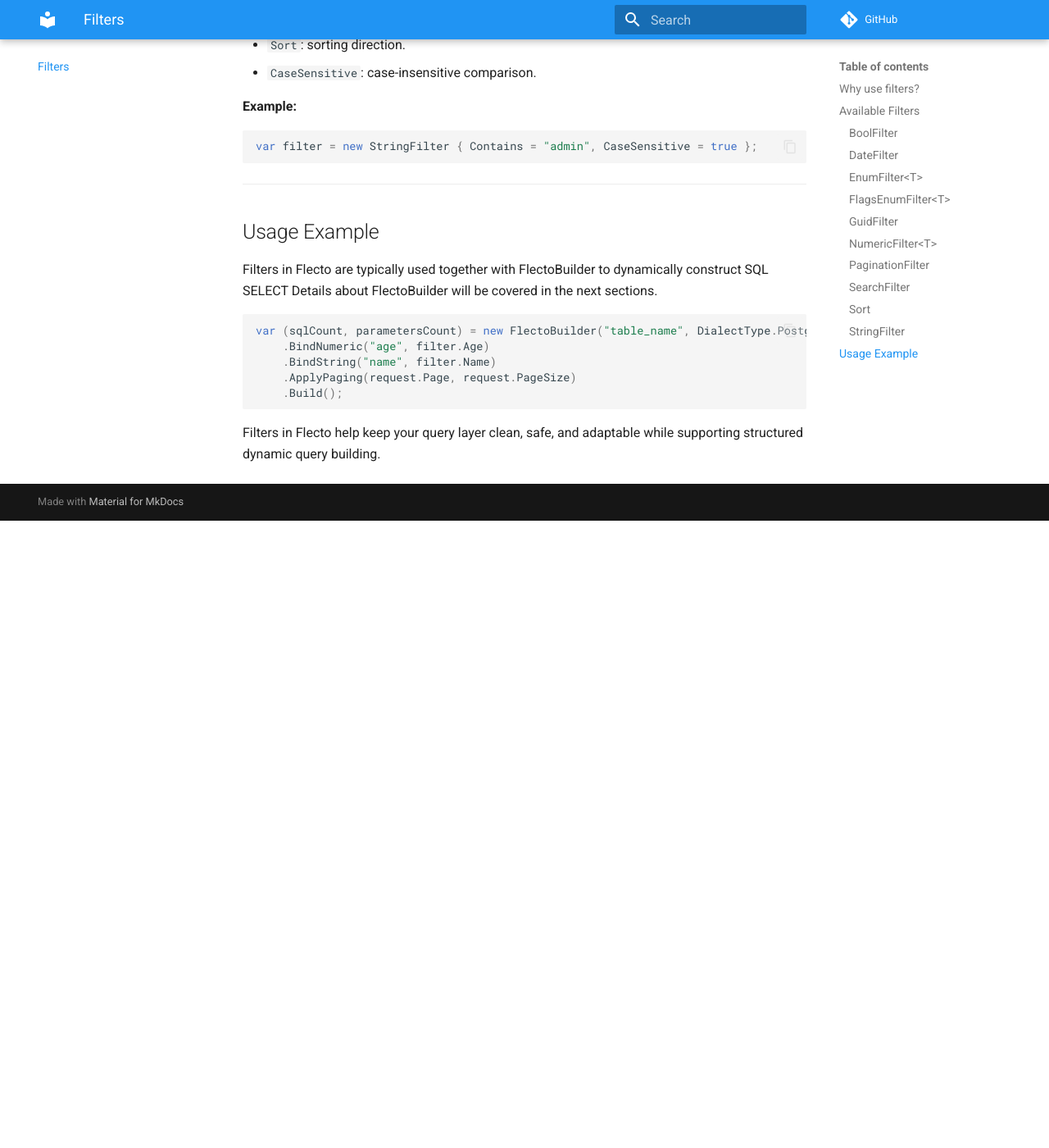
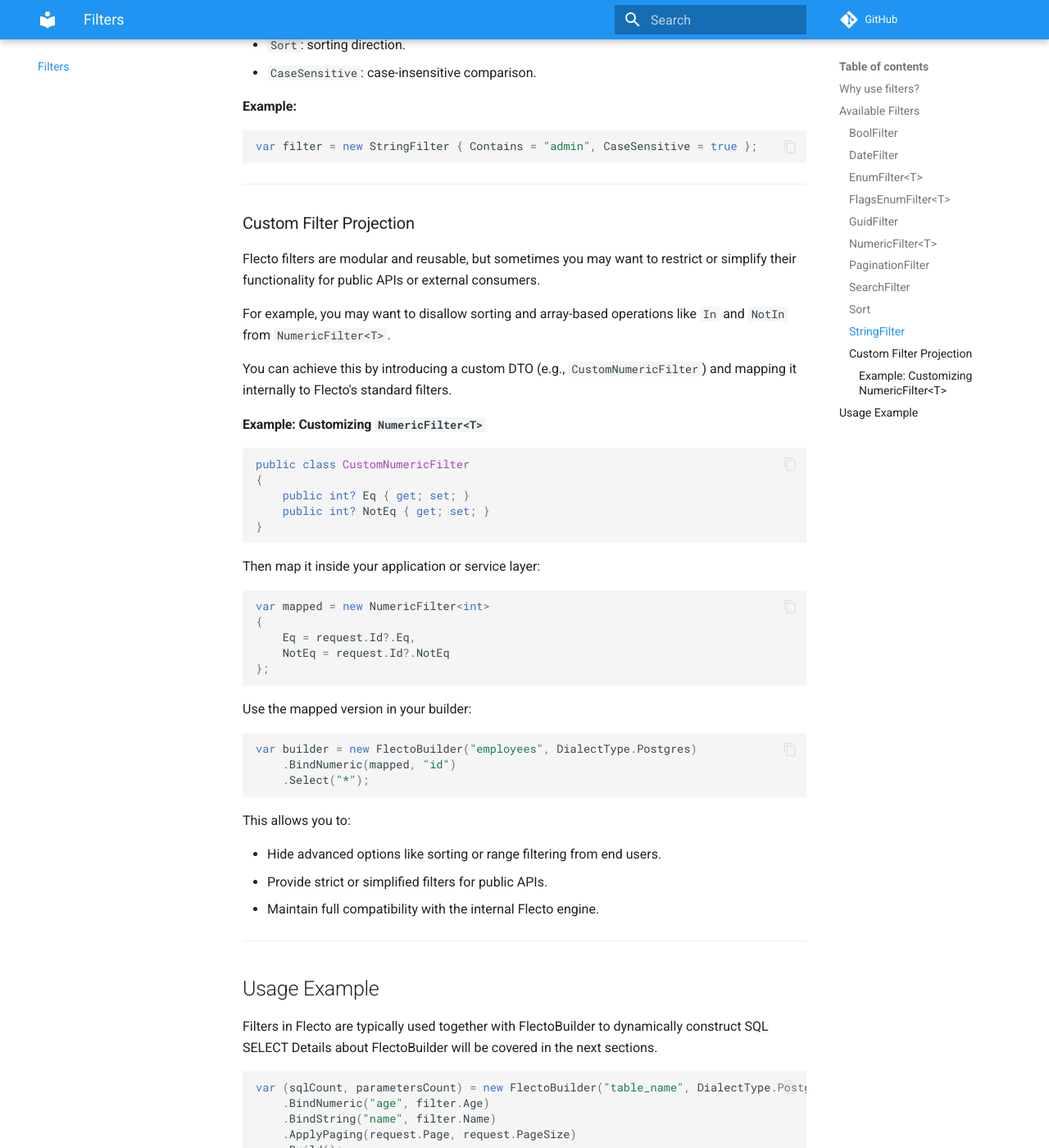
Before and after one commit to EveIsSim/Flecto, an MkDocs documentation site: the page built from docs/pages/filters.md, in a window 1280 px wide and 1400 px high, scrolled down 5333 px. Shown: the whole window at 82% size. Built offline with MkDocs 1.6.1 and Material for MkDocs 9.7.7, drawn with Linux system fonts in a browser that asks for light colours; comment, search, counter and statistics services are not loaded; before the commit the page ends 5968 px from its top, so only the background shows below that.

Commit message:
[DOCS] add infor redefine filters

````diff
--- a/docs/pages/filters.md
+++ b/docs/pages/filters.md
@@ -232,6 +232,53 @@ var filter = new StringFilter { Contains = "admin", CaseSensitive = true };
 
 ---
 
+### Custom Filter Projection
+
+Flecto filters are modular and reusable, but sometimes you may want to restrict or
+simplify their functionality for public APIs or external consumers.
+
+For example, you may want to disallow sorting and array-based operations
+like `In` and `NotIn` from `NumericFilter<T>`.
+
+You can achieve this by introducing a custom DTO (e.g., `CustomNumericFilter`)
+and mapping it internally to Flecto's standard filters.
+
+#### Example: Customizing `NumericFilter<T>`
+
+```csharp
+public class CustomNumericFilter
+{
+    public int? Eq { get; set; }
+    public int? NotEq { get; set; }
+}
+```
+
+Then map it inside your application or service layer:
+
+```csharp
+var mapped = new NumericFilter<int>
+{
+    Eq = request.Id?.Eq,
+    NotEq = request.Id?.NotEq
+};
+```
+
+Use the mapped version in your builder:
+
+```csharp
+var builder = new FlectoBuilder("employees", DialectType.Postgres)
+    .BindNumeric(mapped, "id")
+    .Select("*");
+```
+
+This allows you to:
+
+- Hide advanced options like sorting or range filtering from end users.
+- Provide strict or simplified filters for public APIs.
+- Maintain full compatibility with the internal Flecto engine.
+
+---
+
 ## Usage Example
 Filters in Flecto are typically used together with FlectoBuilder to dynamically construct SQL SELECT
 Details about FlectoBuilder will be covered in the next sections.
````
